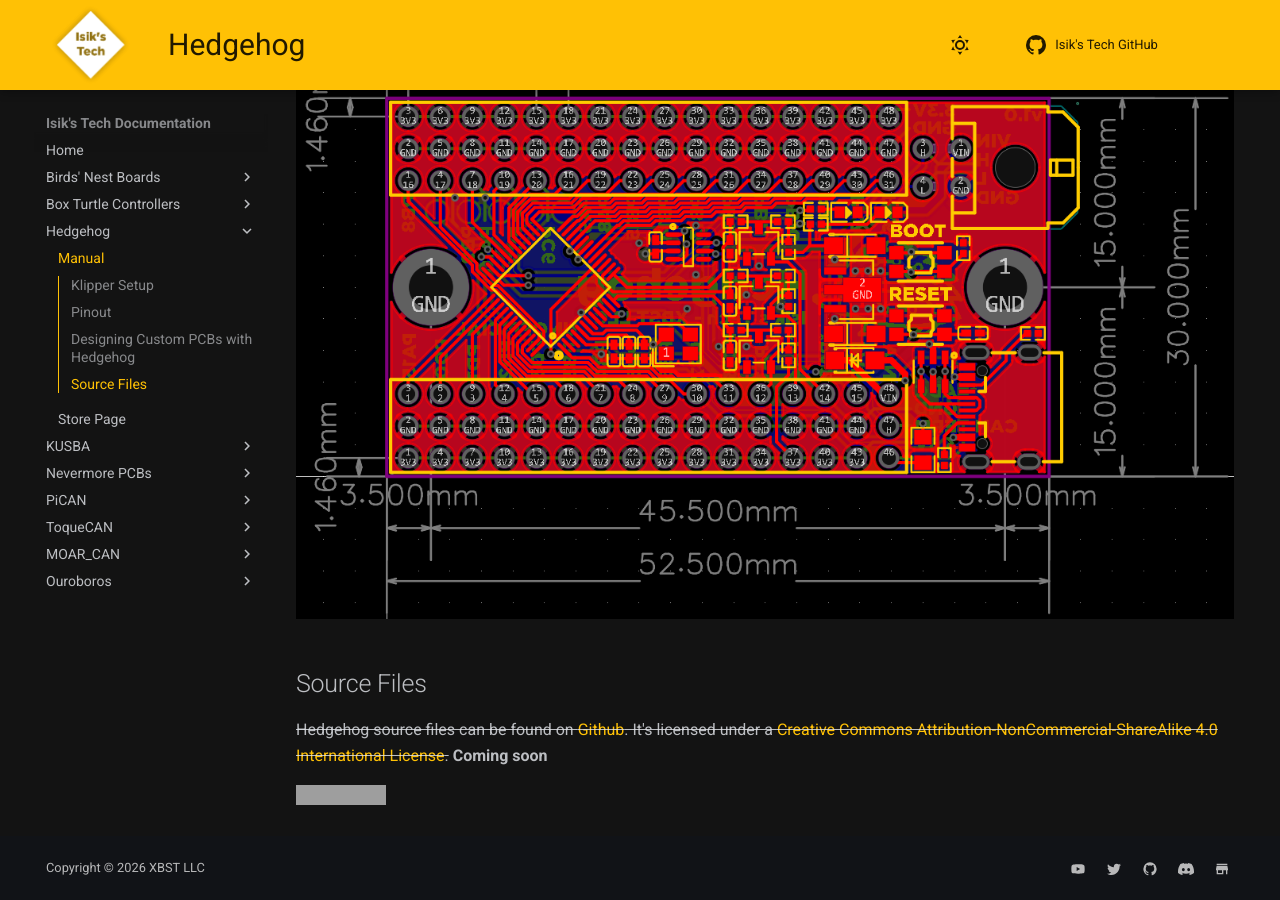
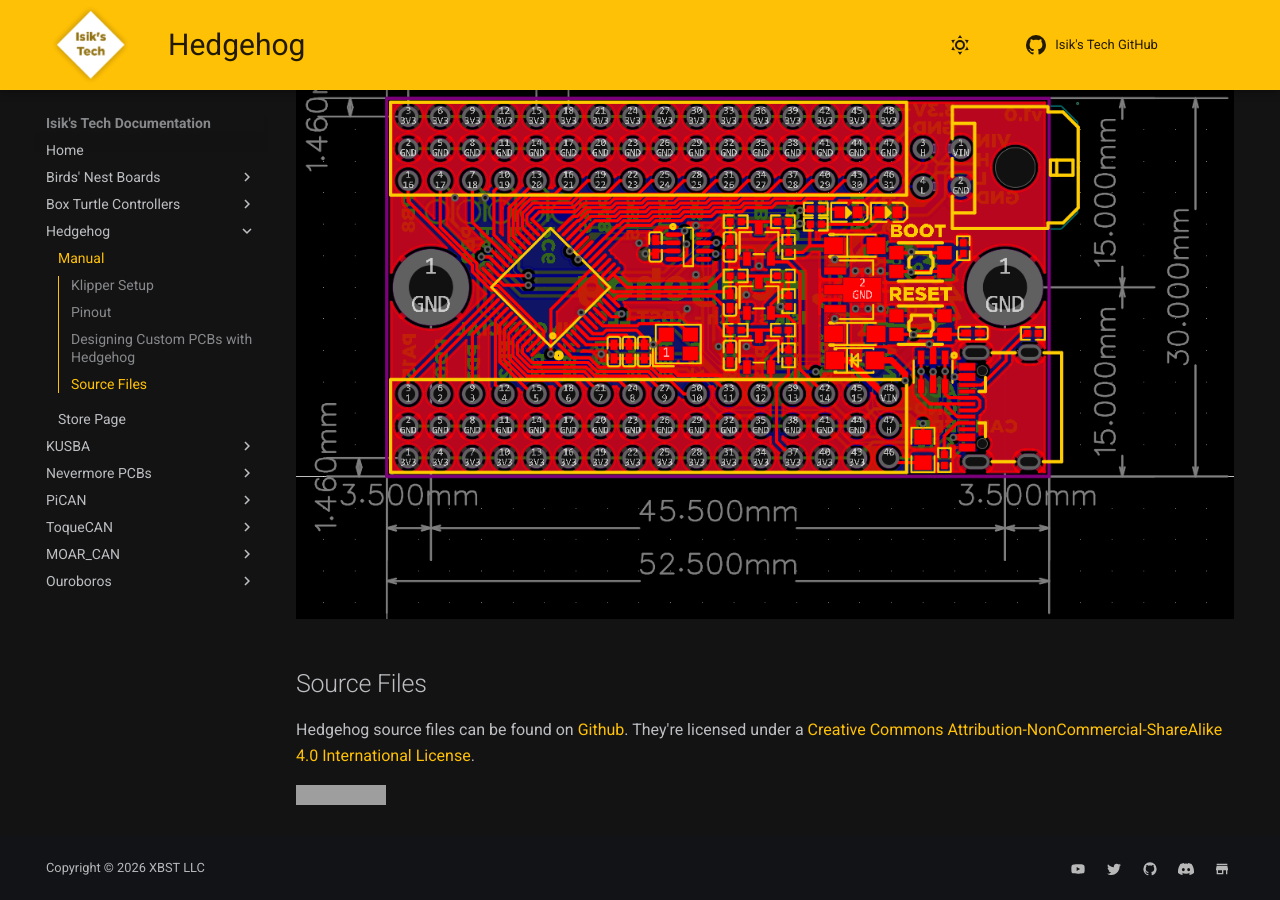
Before and after one commit to xbst/docs, an MkDocs documentation site: the page built from docs/Hedgehog/Hedgehog.md, in a window 1280 px wide and 900 px high, scrolled down 4787 px. Built offline with MkDocs 1.6.1 and Material for MkDocs 9.7.7, drawn with Linux system fonts in a browser that asks for light colours; grey boxes are pictures that could not be loaded.

Commit message:
Update Hedgehog.md

```diff
--- a/docs/Hedgehog/Hedgehog.md
+++ b/docs/Hedgehog/Hedgehog.md
@@ -122,8 +122,7 @@ Below is the board outline and locations of the IO pins of Hedgehog. Hedgehog us
 
 ## Source Files
 
-~~Hedgehog source files can be found on [Github](https://github.com/xbst/Hedgehog). It's licensed under a
-[Creative Commons Attribution-NonCommercial-ShareAlike 4.0 International License][cc-by-nc-sa].~~ **Coming soon**
+Hedgehog source files can be found on [Github](https://github.com/xbst/Hedgehog). They're licensed under a [Creative Commons Attribution-NonCommercial-ShareAlike 4.0 International License][cc-by-nc-sa].
 
 [![CC BY-NC-SA 4.0][cc-by-nc-sa-image]][cc-by-nc-sa]
 
```
